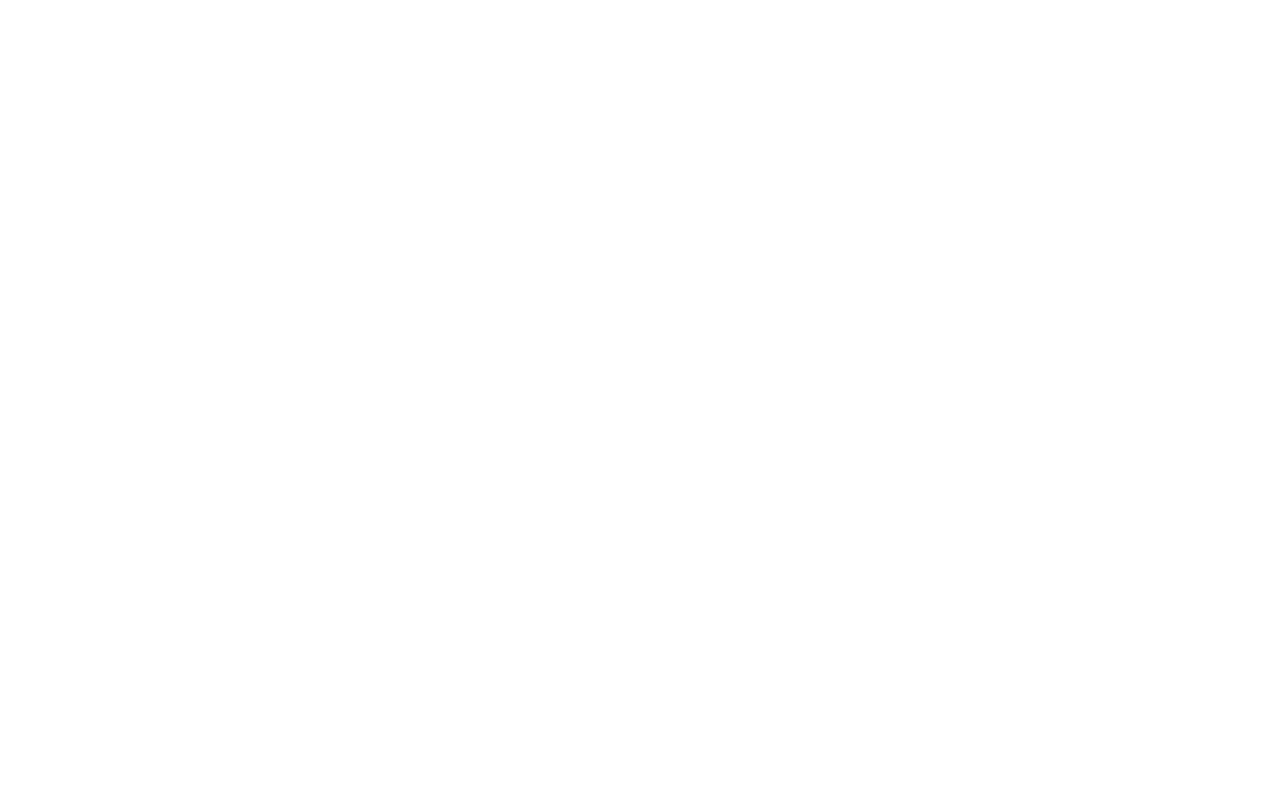
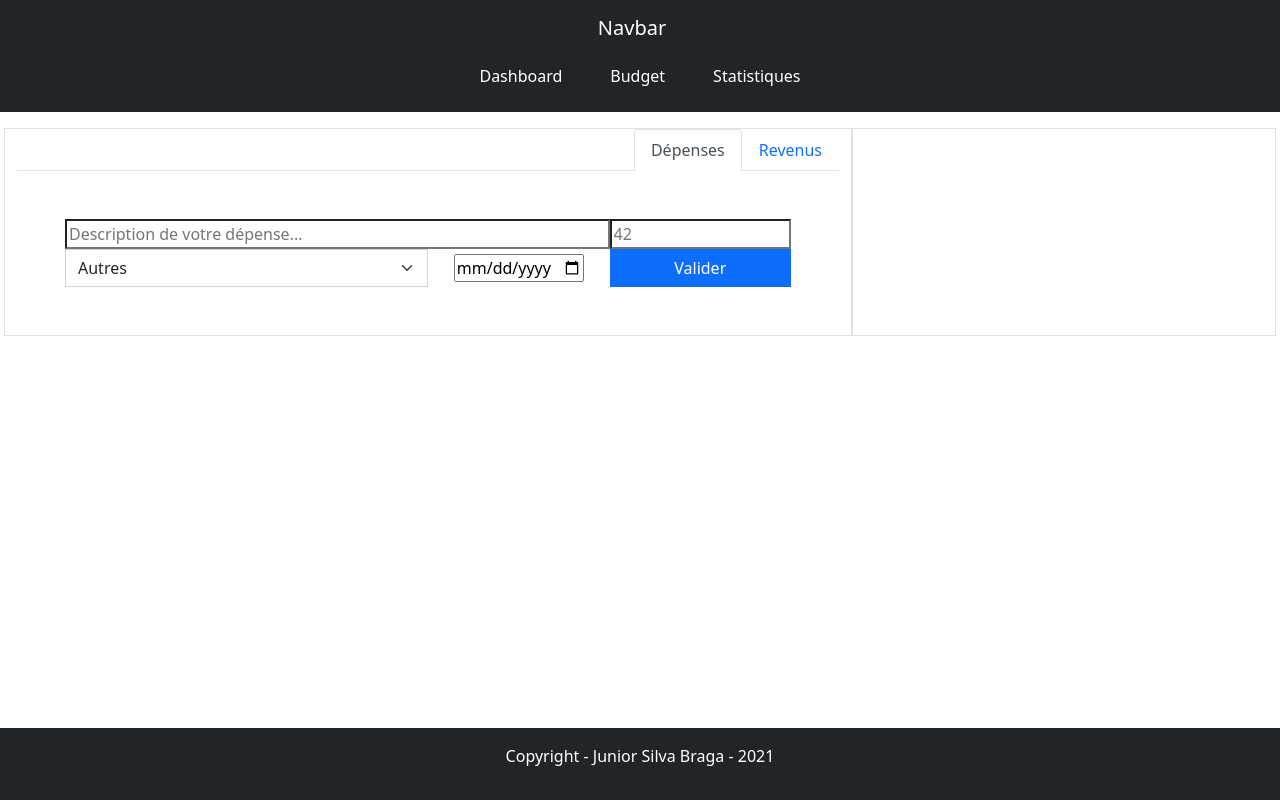
Before and after one commit to SilvaJ3/finance-app, a React (Create React App) app: page / in a window 1280 px wide. Built offline with nearby package versions, Linux system fonts and the light colour scheme.

Commit message:
Page Dashboard - canvas - handleClick btn

```diff
--- a/src/App.css
+++ b/src/App.css
@@ -1,3 +1,10 @@
 .App {
   text-align: center;
+  min-height: 100vh;
 }
+
+body {
+  padding: 0;
+  margin: 0;
+  min-height: 100vh;
+}
--- a/src/App.js
+++ b/src/App.js
@@ -1,10 +1,23 @@
 import 'bootstrap/scss/bootstrap.scss';
+import './App.css';
 
-import './App.css';
+// Import Header
+import Header from './components/Header/Header';
+
+// Import Footer
+import Footer from "./components/Footer/Footer"
+
+// Import Dashboard
+import Dashboard from './components/Dashboard/Dashboard';
 
 function App() {
   return (
     <div className="App">
+      <Header />
+
+      <Dashboard />
+
+      <Footer />
     </div>
   );
 }
--- /dev/null
+++ b/src/components/Dashboard/Dashboard.js
@@ -0,0 +1,32 @@
+import React from "react";
+import NewExpenses from "../NewExpenses/NewExpenses";
+
+function Dashboard() {
+    return(
+        <div className="container-fluid p-3 dashboard">
+            <div className="row ">
+                <div className="col-8 border dash-col-left">
+                    <ul className="nav nav-tabs d-flex justify-content-end" id="myTab" role="tablist">
+                        <li className="nav-item" role="presentation">
+                            <button className="nav-link active" id="expenses-tab" data-bs-toggle="tab" data-bs-target="#expenses" type="button" role="tab" aria-controls="expenses" aria-selected="true">Dépenses</button>
+                        </li>
+                        <li className="nav-item" role="presentation">
+                            <button className="nav-link" id="incomes-tab" data-bs-toggle="tab" data-bs-target="#incomes" type="button" role="tab" aria-controls="incomes" aria-selected="false">Revenus</button>
+                        </li>
+                    </ul>
+                    <div className="tab-content" id="myTabContent">
+                        <div className="tab-pane fade show active container p-5" id="expenses" role="tabpanel" aria-labelledby="expenses-tab">
+                            <NewExpenses />
+                        </div>
+                        <div className="tab-pane fade" id="incomes" role="tabpanel" aria-labelledby="incomes-tab">...</div>
+                    </div>
+                </div>
+                <div className="col-4 border d-flex flex-column dash-col-right">
+
+                </div>
+            </div>
+        </div>
+    )
+}
+
+export default Dashboard
--- /dev/null
+++ b/src/components/Dashboard/dashboard.css
@@ -0,0 +1,7 @@
+.dash-col-left, .dash-col-right {
+    height: max-content;
+}
+
+.dashboard {
+    height: 80vh;
+}
--- /dev/null
+++ b/src/components/Footer/Footer.js
@@ -0,0 +1,13 @@
+import React from 'react';
+
+function Footer() {
+    return(
+        <footer>
+            <div className="footer bg-dark fixed-bottom py-3">
+                <p className="text-white">Copyright - Junior Silva Braga - 2021</p>
+            </div>
+        </footer>
+    );
+};
+
+export default Footer
--- /dev/null
+++ b/src/components/Header/Header.js
@@ -0,0 +1,36 @@
+import React from 'react'
+// import "/Header/header.css"
+
+function Header() {
+    return (
+        <header>
+            <div className="header">
+                <nav className="navbar navbar-expand-lg navbar-light bg-dark">
+                    <div className="container-fluid d-flex flex-column">
+                        <a className="navbar-brand text-white" href="">Navbar</a>
+                        <button className="navbar-toggler" type="button" data-bs-toggle="collapse" data-bs-target="#navbarNav" aria-controls="navbarNav" aria-expanded="false" aria-label="Toggle navigation">
+                        <span className="navbar-toggler-icon"></span>
+                        </button>
+                        {/* Nav Bar UL */}
+                        <div className="collapse navbar-collapse d-flex justify-content-center my-2" id="navbarNav">
+                            <ul className="navbar-nav d-flex justify-content-evenly">
+                                <li className="nav-item mx-3">
+                                    <a className="nav-link active text-white" aria-current="page" href="">Dashboard</a>
+                                </li>
+                                <li className="nav-item mx-3">
+                                    <a className="nav-link text-white" href="">Budget</a>
+                                </li>
+                                <li className="nav-item mx-3">
+                                    <a className="nav-link text-white" href="">Statistiques</a>
+                                </li>
+                            </ul>
+                        </div>
+                    </div>
+                </nav>
+            </div>
+
+        </header>
+    )
+}
+
+export default Header
--- /dev/null
+++ b/src/components/NewExpenses/NewExpenses.css
@@ -0,0 +1,7 @@
+.description {
+    width: 400px;
+}
+
+.category {
+    width: 350px;
+}
--- /dev/null
+++ b/src/components/NewExpenses/NewExpenses.js
@@ -0,0 +1,62 @@
+import React from "react";
+import "../NewExpenses/NewExpenses.css"
+
+const NewExpenses = () => {
+
+    let descriptionValue = document.getElementsByClassName("description")[0];
+    let amountValue = document.getElementsByClassName("amountExpenses")[0];
+    let categorySelected = document.getElementsByClassName("category")[0];
+    let time = document.getElementById("time");
+
+    const handleClick = (description, amount, category, time) => {
+        if (description == "" ) {
+
+        }
+        console.log(description.value);
+        let new_description = description.value;
+        console.log(amount.value);
+        let new_amount = amount.value;
+        console.log(category.value);
+        let new_category = category.value;
+        console.log(time.value);
+        let new_time = time.value
+    }
+
+    return(
+        <div className="d-flex justify-content-center w-100">
+            <form className="d-flex flex-column w-100">
+                <div className="d-flex">
+                    <div className="col-9">
+                        <input type="text" placeholder="Description de votre dépense..." className="description w-100 rounded-0" required />
+                    </div>
+                    <div className="col-3">
+                        <input type="number" className="amountExpenses w-100 rounded-0" required min="0" placeholder="42"/>
+                    </div>
+                </div>
+                <div className="d-flex justify-content-center align-items-center">
+                    <div className="col-6">
+                        <select className="form-select category rounded-0" aria-label="Default select example">
+                            <option defaultValue>Autres</option>
+                            <option value="1">Alimentation</option>
+                            <option value="2">Assurance</option>
+                            <option value="3">Banque</option>
+                            <option value="4">Loisirs</option>
+                            <option value="5">Loyer</option>
+                            <option value="6">Santé</option>
+                            <option value="7">Sports</option>
+                        </select>
+                    </div>
+                    <div className="col-3">
+                        <input type="date" id="time" className="time" required min="2020-01-01" max="2023-12-31"/>
+                    </div>
+                    <div className="col-3">
+                        <button type="submit" className="btn btn-primary btnExpenses w-100 rounded-0" onClick={() => handleClick(descriptionValue, amountValue, categorySelected, time)}>Valider</button>
+                    </div>
+
+                </div>
+            </form>
+        </div>
+    );
+};
+
+export default NewExpenses
--- a/src/index.js
+++ b/src/index.js
@@ -1,7 +1,7 @@
 import React from 'react';
 import ReactDOM from 'react-dom';
 
-import { BrowserRouter, Route, Switch } from 'react-router-dom'
+// import { BrowserRouter, Route, Switch } from 'react-router-dom'
 
 import './index.css';
 import App from './App';
```
Also changed, not shown: src/components/Footer/footer.css (added), src/components/Header/header.css (added).
